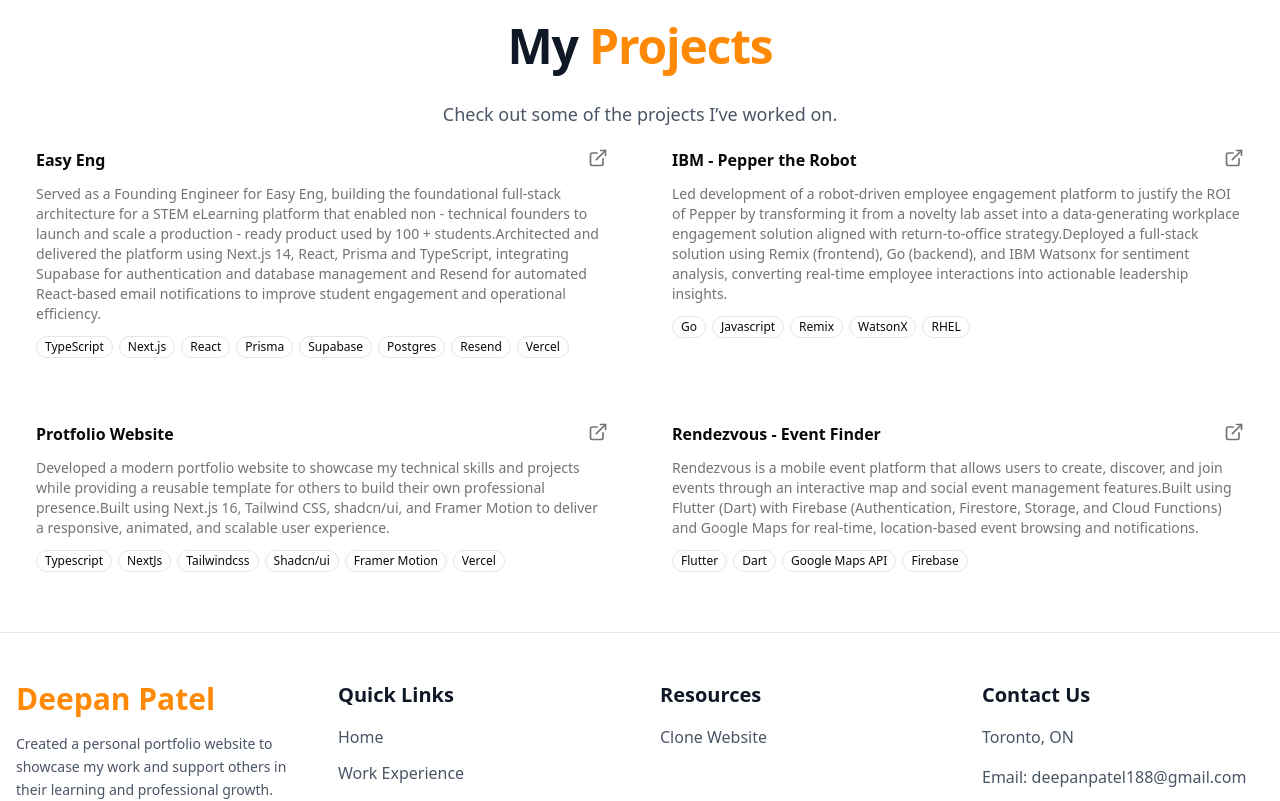
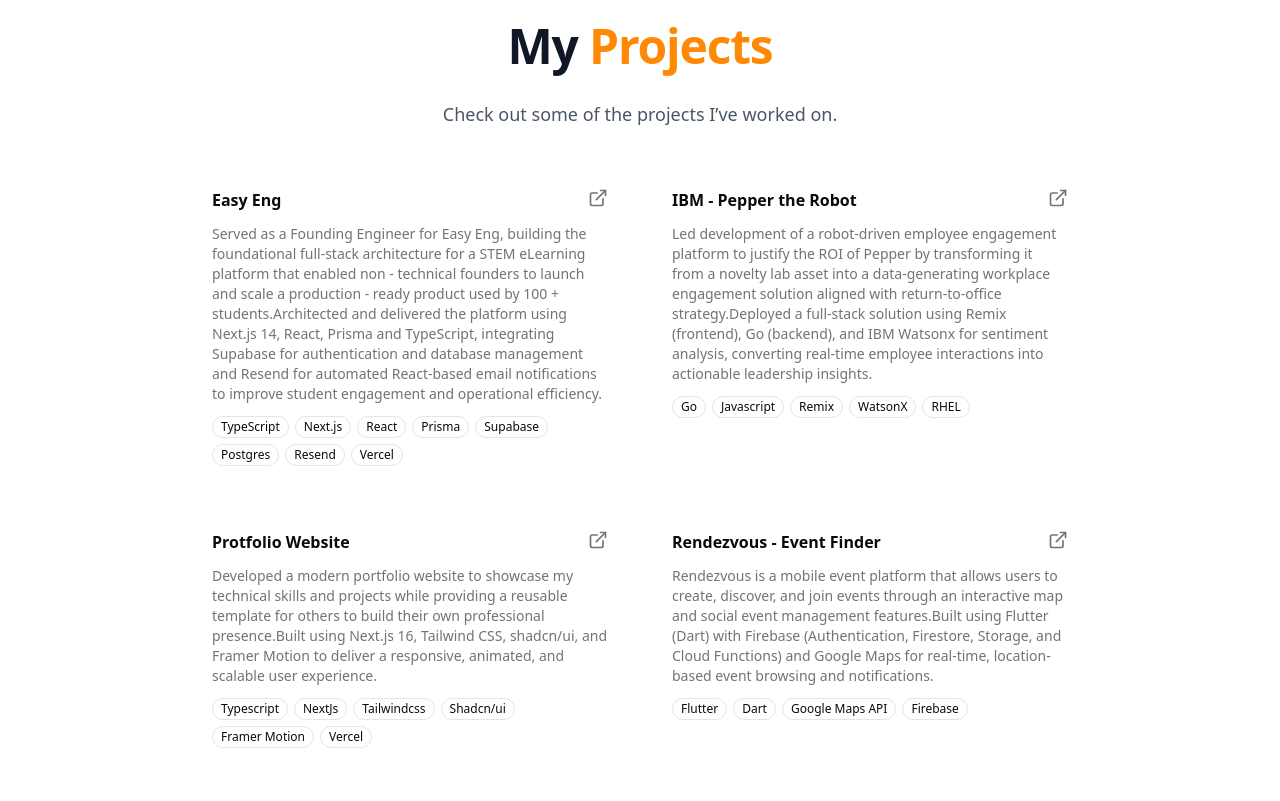
Before and after one commit to deepan-patel/deepan-swe, a Next.js app in the folder deepan-swe/: page /education-and-projects in a window 1280 px wide. Shown: the part 460-1261 px from the top of the page. Built offline with nearby package versions, Linux system fonts and the light colour scheme.

Commit message:
fixed  projects spacing and grid
- fixed project spacing/grid

```diff
--- a/deepan-swe/app/education-and-projects/page.tsx
+++ b/deepan-swe/app/education-and-projects/page.tsx
@@ -20,7 +20,7 @@
                         <span className="text-orange-400">Education</span>
                     </h1>
 
-                    <div className="space-y-5">
+                    <div className="space-y-5 ">
                         {educationData.map((edu, index) => (
                             <div key={index}>
                                 <div className="flex flex-col">
@@ -71,14 +71,13 @@
 
                 </div>
 
+                {/* projects */}
+                <div className="grid sm:grid-cols-2 gap-6 mb-10 mt-10 text-left">
+                    {projectData.map((project, index) => (
+                        <ProjectCard key={project.title} {...project} />
+                    ))}
+                </div>
 
-            </div>
-
-            {/* projects */}
-            <div className="grid sm:grid-cols-2 gap-6 mb-10">
-                {projectData.map((project, index) => (
-                    <ProjectCard key={project.title} {...project} />
-                ))}
             </div>
 
 
--- a/deepan-swe/app/page.tsx
+++ b/deepan-swe/app/page.tsx
@@ -1,7 +1,6 @@
 import Hero from "@/components/web/hero";
 import Image from "next/image";
 import TimelineSection from "@/components/web/timeline";
-import OrbitingSkills from "@/components/web/orbitingSkills";
 import InfiniteLogo from "@/components/web/infiniteLogo";
 
 export default function Home() {
```
